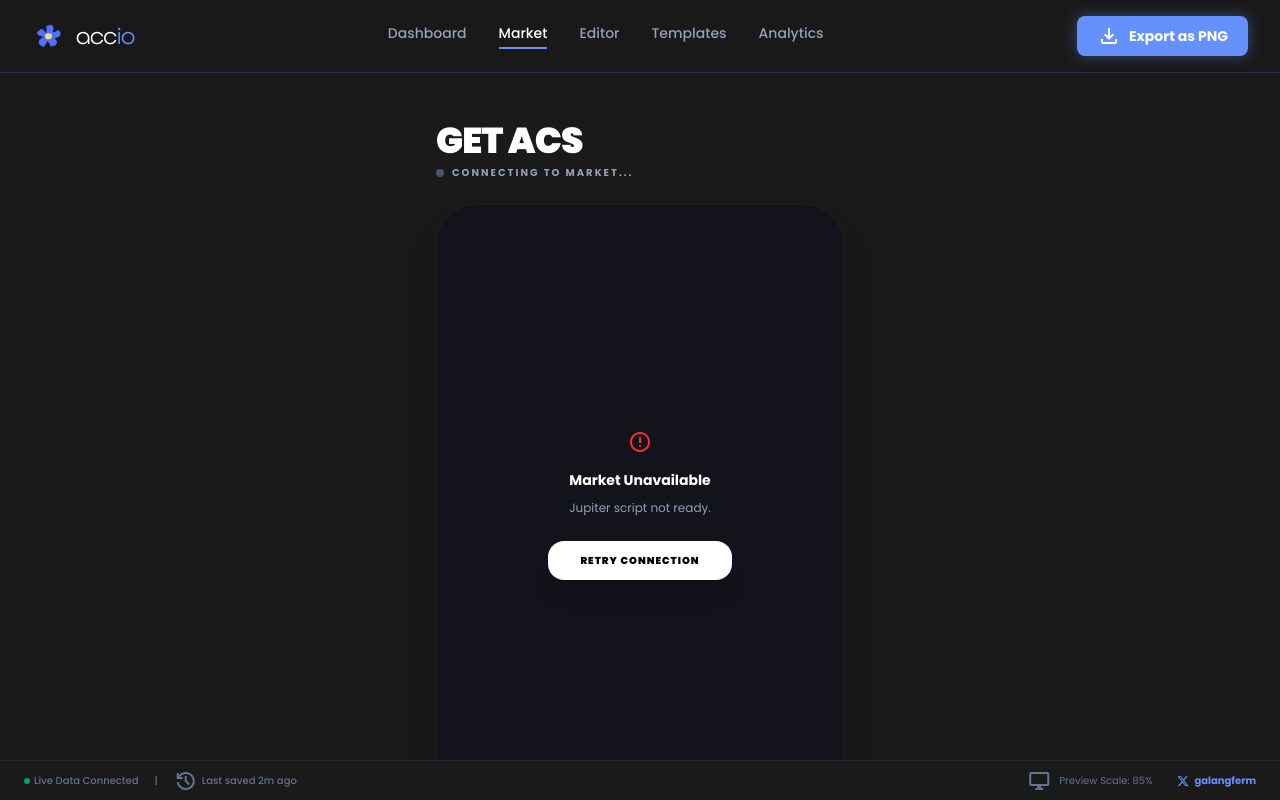
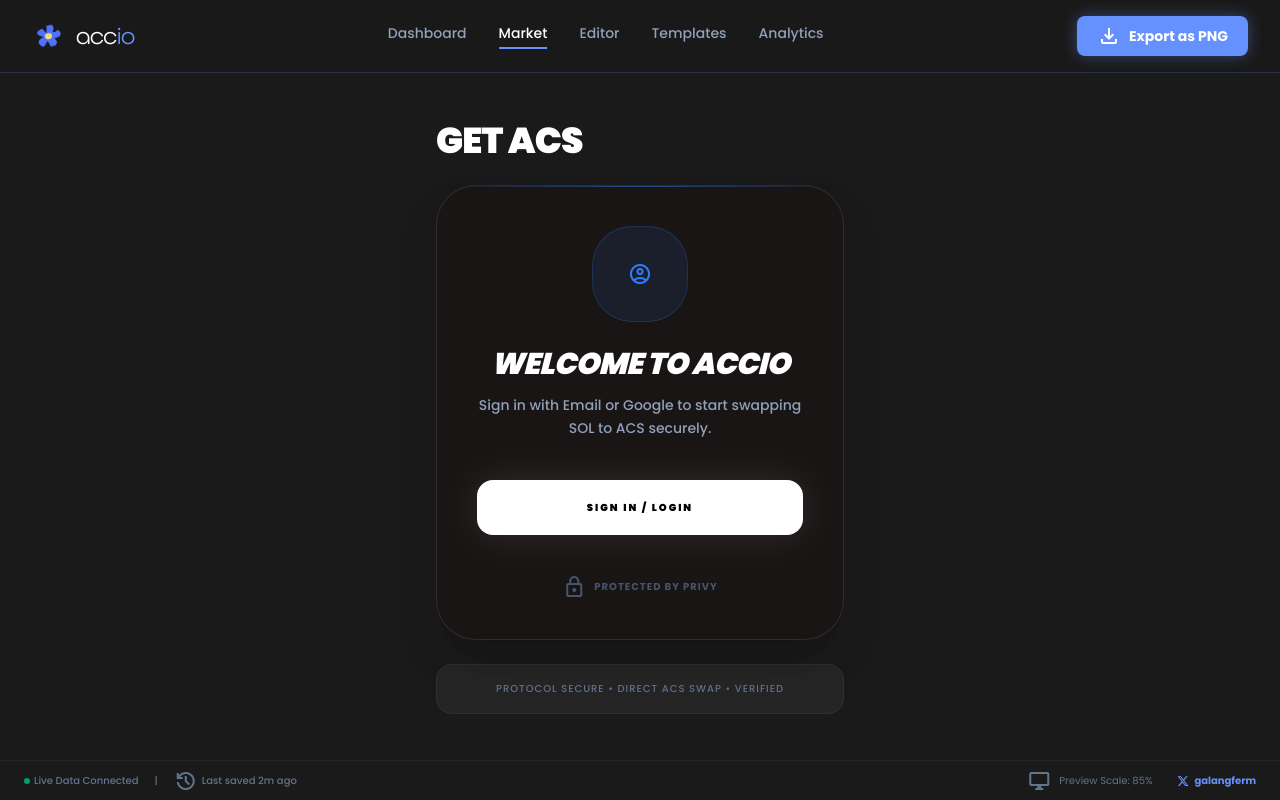
Before and after one commit to fermdev/accio-dashboard, a React (Vite) app: page / in a window 1280 px wide. Both pictures are taken after a click on the button "Market". Built offline with nearby package versions, Linux system fonts and the light colour scheme; no server answers; grey boxes are pictures that could not be loaded; what @solana/web3.js would draw is missing.

Commit message:
Integrate Privy.io authentication with Jupiter Swap market

```diff
--- a/package.json
+++ b/package.json
@@ -13,6 +13,7 @@
     "preview": "vite preview"
   },
   "dependencies": {
+    "@privy-io/react-auth": "^3.17.0",
     "@solana/web3.js": "^1.98.4",
     "buffer": "^6.0.3",
     "html-to-image": "^1.11.13",
--- a/src/components/JupiterSwap.jsx
+++ b/src/components/JupiterSwap.jsx
@@ -1,4 +1,5 @@
 import React, { useEffect, useRef, useState } from 'react';
+import { usePrivy } from '@privy-io/react-auth';
 
 const JupiterSwap = () => {
   const containerRef = useRef(null);
@@ -6,12 +7,14 @@ const JupiterSwap = () => {
   const [error, setError] = useState(null);
   const initRef = useRef(false);
 
+  const { login, authenticated, logout } = usePrivy();
+
   useEffect(() => {
     let script;
     let isMounted = true;
 
     const initJupiter = () => {
-      if (!isMounted || initRef.current) return;
+      if (!isMounted || initRef.current || !authenticated) return;
 
       if (window.Jupiter && window.Jupiter.init) {
         try {
@@ -43,8 +46,6 @@ const JupiterSwap = () => {
           console.error('Jupiter Initialization Error:', err);
           setError('Market connection failed. Please refresh.');
         }
-      } else {
-        setError('Jupiter script not ready.');
       }
     };
 
@@ -54,11 +55,13 @@ const JupiterSwap = () => {
       script.src = 'https://terminal.jup.ag/main-v2.js';
       script.async = true;
       script.onload = () => {
+        if (authenticated) {
           setTimeout(initJupiter, 500);
+        }
       };
       script.onerror = () => setError('Failed to load connection script.');
       document.head.appendChild(script);
-    } else {
+    } else if (authenticated) {
       setTimeout(initJupiter, 500);
     }
 
@@ -69,19 +72,60 @@ const JupiterSwap = () => {
       }
       initRef.current = false;
     };
-  }, []);
+  }, [authenticated]);
 
   return (
     <div className="flex-1 flex flex-col items-center justify-start py-8 md:py-12 bg-background-dark/50 overflow-y-auto">
       <div className="w-full max-w-[440px] px-4 space-y-6">
         <div className="flex flex-col items-start gap-1">
+          <div className="flex items-center justify-between w-full">
             <h1 className="text-4xl font-black text-white uppercase tracking-tight">Get ACS</h1>
+            {authenticated && (
+              <button
+                onClick={logout}
+                className="text-[10px] text-slate-500 font-bold uppercase tracking-widest hover:text-white transition-colors"
+              >
+                Logout
+              </button>
+            )}
+          </div>
+          {authenticated && (
             <p className="text-slate-400 text-[10px] font-bold uppercase tracking-[0.2em] flex items-center gap-2">
               <span className={`size-2 rounded-full ${isLoaded ? 'bg-primary animate-pulse' : 'bg-slate-600'}`}></span>
               {isLoaded ? 'Powered by Jupiter' : 'Connecting to Market...'}
             </p>
+          )}
         </div>
 
+        {!authenticated ? (
+          <div className="bg-[#1a1515] rounded-[2.5rem] border border-white/10 p-10 space-y-10 shadow-2xl relative overflow-hidden group text-center">
+            <div className="absolute top-0 inset-x-0 h-px bg-gradient-to-r from-transparent via-blue-500/50 to-transparent"></div>
+
+            <div className="flex flex-col items-center gap-6 relative z-10">
+              <div className="size-24 bg-blue-500/10 rounded-[2.5rem] flex items-center justify-center border border-blue-500/20 shadow-inner group-hover:scale-110 transition-transform duration-500">
+                <span className="material-symbols-outlined text-blue-500 text-6xl">account_circle</span>
+              </div>
+              <div className="space-y-3">
+                <h3 className="text-3xl font-black text-white tracking-tight uppercase italic text-white text-center">Welcome to Accio</h3>
+                <p className="text-slate-400 text-sm font-medium leading-relaxed">
+                  Sign in with Email or Google to start swapping SOL to ACS securely.
+                </p>
+              </div>
+            </div>
+
+            <button
+              onClick={login}
+              className="w-full py-5 bg-white text-black rounded-2xl font-black uppercase tracking-[0.2em] hover:bg-slate-200 transition-all active:scale-95 text-[10px] shadow-[0_0_40px_rgba(255,255,255,0.1)] hover:shadow-[0_0_60px_rgba(255,255,255,0.2)]"
+            >
+              Sign In / Login
+            </button>
+
+            <div className="flex items-center justify-center gap-2 text-slate-600">
+              <span className="material-symbols-outlined text-xs">lock</span>
+              <p className="text-[10px] font-bold uppercase tracking-widest">Protected by Privy</p>
+            </div>
+          </div>
+        ) : (
           <div className="bg-[#13141b] rounded-[2.5rem] border border-white/5 shadow-2xl relative min-h-[600px] flex flex-col overflow-hidden">
             <div
               id="jupiter-terminal-container"
@@ -112,6 +156,7 @@ const JupiterSwap = () => {
               </div>
             )}
           </div>
+        )}
 
         <div className="p-4 rounded-2xl bg-white/5 border border-white/5 text-center">
           <p className="text-slate-500 text-[10px] font-medium leading-relaxed uppercase tracking-widest">
--- a/src/main.jsx
+++ b/src/main.jsx
@@ -4,9 +4,26 @@ import { Buffer } from 'buffer'
 window.Buffer = window.Buffer || Buffer
 import './index.css'
 import App from './App.jsx'
+import { PrivyProvider } from '@privy-io/react-auth';
 
 createRoot(document.getElementById('root')).render(
   <StrictMode>
-    <App />
+    <PrivyProvider
+      appId="cmmrih71w03gq0cl5uiwrc12h"
+      config={{
+        loginMethods: ['email', 'wallet', 'google'],
+        appearance: {
+          theme: 'dark',
+          accentColor: '#3B82F6',
+          showWalletLoginFirst: false,
+        },
+        solanaClusters: [{
+          name: 'mainnet-beta',
+          rpcUrl: 'https://api.mainnet-beta.solana.com',
+        }],
+      }}
+    >
+      <App />
+    </PrivyProvider>
   </StrictMode>,
 )
```
Also changed, not shown: 1 other file (tests, documents, lock files or other folders). Lines whose indentation alone changed are shown as unchanged.
